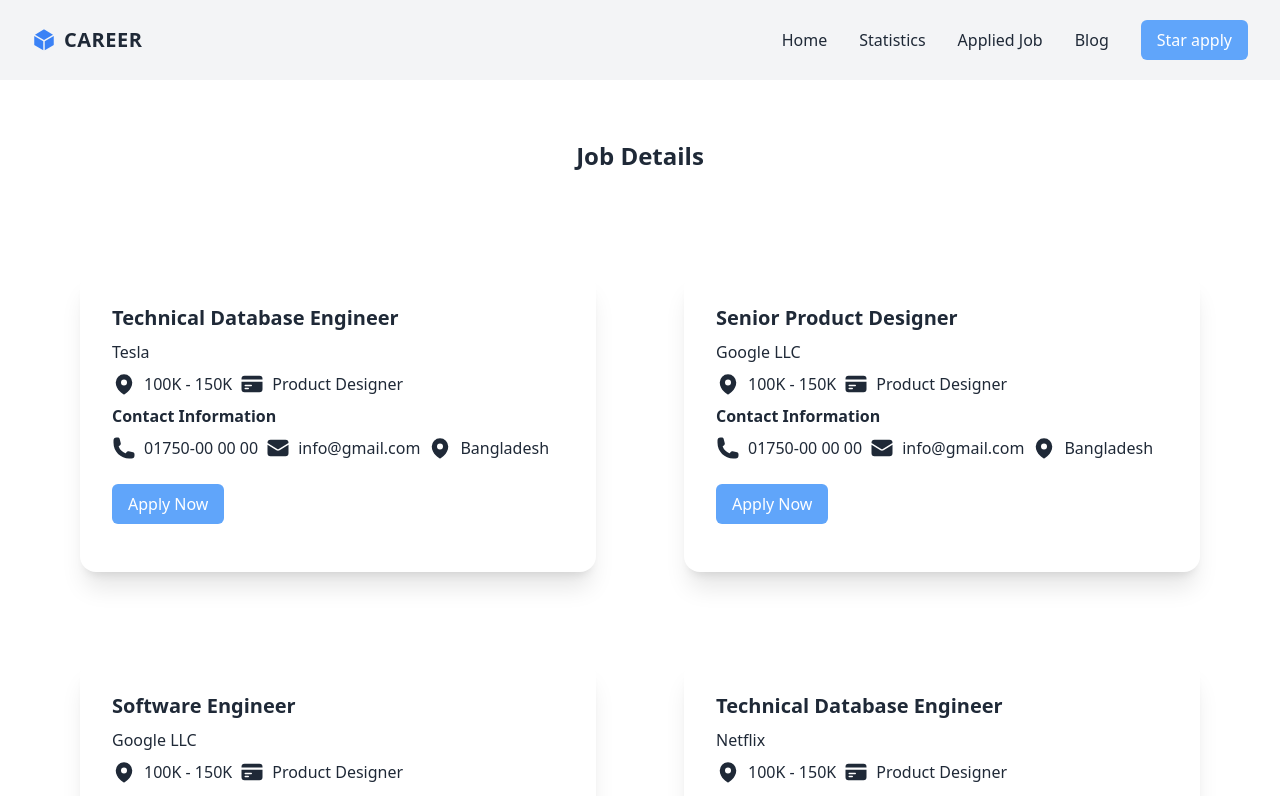
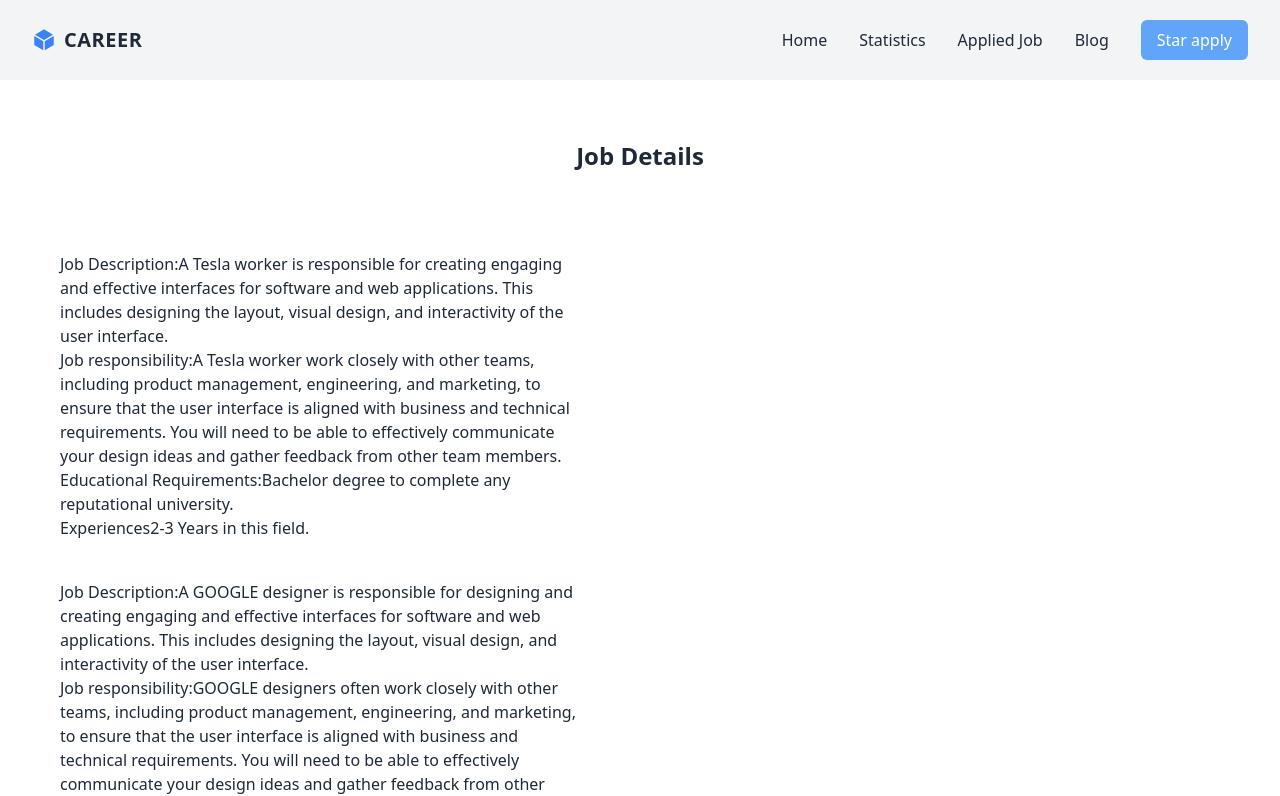
Before and after one commit to ApornaRakshit/career-hub, a React (Vite) app: page /viewDetail in a window 1280 px wide. Shown: the top 796 px of the page. Built offline with nearby package versions, Linux system fonts and the light colour scheme.

Commit message:
added view detail

```diff
--- a/src/components/FeatureData.jsx
+++ b/src/components/FeatureData.jsx
@@ -34,7 +34,7 @@ const FeatureData = (props) => {
 
             </div>
             <div className="card-actions">
-              <Link to='/viewDetail' className='default'><button onClick={()=>handleAddToCart(props.product)} className='bg-blue-400 text-center rounded-md px-4 py-2 mb-2 text-white fw-bold'>View Detail</button>
+              <Link to='/viewDetail' className='default'><button onClick={()=>handleAddToCart(props.product[id])} className='bg-blue-400 text-center rounded-md px-4 py-2 mb-2 text-white fw-bold'>View Detail</button>
               </Link>
             </div>
           </div>
--- a/src/components/Product.jsx
+++ b/src/components/Product.jsx
@@ -1,3 +1,4 @@
+
 import React from "react";
 
 const Product = (props) => {
@@ -15,8 +16,7 @@ const Product = (props) => {
                     <p>Educational Requirements:{requirements}</p>
                     <p>Experiences{experience}</p>
                 </div>
-                <button onClick={() => handleAddToCart(props.product)} className='bg-blue-400 text-center rounded-md px-4 py-2 mb-4 text-white fw-bold'>Apply Now
-                </button>
+
             </div>
             <div>
 
--- /dev/null
+++ b/src/components/Shop.jsx
@@ -0,0 +1,35 @@
+import React, { useEffect, useState } from "react";
+import Product from "./Product"
+
+const Shop = () => {
+    const[features, setFeatures]= useState([]);
+const [cart,setCart] = useState([])
+useEffect( () =>{
+ fetch('features.json')
+ .then(res=>res.json())
+ .then(data=>setFeatures(data))
+} ,[])
+const handleAddToCart = (product) =>{
+   const newCart = [...cart, product]
+   setCart(newCart)
+}
+    return (
+        <div className="shop-container grid grid-cols-2  mx-auto font-small">
+             <div className="products-container gap-45">
+                {
+                    features.map(product => <Product
+                    key={product.id}
+                    product={product}
+                    handleAddToCart={handleAddToCart}
+                    ></Product>)
+                }
+             </div>
+             <div className="cart-container text-center w-100">
+
+
+             </div>
+        </div>
+    )
+}
+
+export default Shop
--- a/src/components/ViewDetail.jsx
+++ b/src/components/ViewDetail.jsx
@@ -1,5 +1,6 @@
-import React, { useEffect, useState } from "react";
+{/*import React, { useEffect, useState } from "react";
 import JobDetail from "./JobDetail";
+
 
 const ViewDetail = () => {
     const [detail, setDetail] = useState([]);
@@ -19,10 +20,13 @@ const ViewDetail = () => {
             <div className="text-center px-4 py-5 mx-auto sm:max-w-xl md:max-w-full lg:max-w-screen-xl md:px-24 lg:px-8 mt-10 mb-10">
                 <h2 className="text-2xl font-bold">Job Details</h2></div>
             <div className="cart-container bg-slate-400 text-center w-100">
+
             </div>
             <div className="grid grid-cols-1 md:grid-cols-2 lg:grid-cols-2 m-10 h-100 gap-2">
                 {
-                    detail.map(jobDetail => <JobDetail jobDetail={jobDetail}
+                    detail.map(jobDetail =>
+                    <JobDetail
+                    jobDetail={jobDetail}
                     ></JobDetail>)
                 }
             </div>
@@ -32,4 +36,41 @@ const ViewDetail = () => {
 
 };
 
+export default ViewDetail;*/}
+
+
+
+
+import React, { useEffect, useState } from "react";
+import JobDetail from "./JobDetail";
+import Shop from "./Shop";
+import JobApply from "./JobApply";
+const ViewDetail = () => {
+    const [detail, setDetail] = useState([]);
+    useEffect(() => {
+        const loadDetail = async() => {
+         const res = await fetch('features.json');
+         const detail = await res.json();
+         setDetail(detail);
+        }
+        loadDetail();
+    }, []);
+    return (
+        <>
+       <div className="text-center px-4 py-5 mx-auto sm:max-w-xl md:max-w-full lg:max-w-screen-xl md:px-24 lg:px-8 mt-10 mb-10">
+                    <h2 className="text-2xl font-bold">Job Details</h2></div>
+            <Shop />
+            <div className="grid grid-cols-1 md:grid-cols-2 lg:grid-cols-2 m-10 h-100 gap-2">
+            {
+                detail.map((jobDetail)=>{
+                   // console.log(jobDetail)
+                    return <JobDetail jobDetail = {jobDetail}/>
+                })
+            }
+            </div>
+
+        </>
+    );
+};
+
 export default ViewDetail;
--- a/src/components/error-page.jsx
+++ b/src/components/error-page.jsx
@@ -5,8 +5,9 @@ export default function ErrorPage() {
   console.error(error);
 
   return (
-    <div id="error-page">
+    <div id="error-page" className="error-container text-center m-10 font-bold">
       <h1>Oops!</h1>
+      <h1>404</h1>
       <p>Sorry, an unexpected error has occurred.</p>
       <p>
         <i>{error.statusText || error.message}</i>
```
